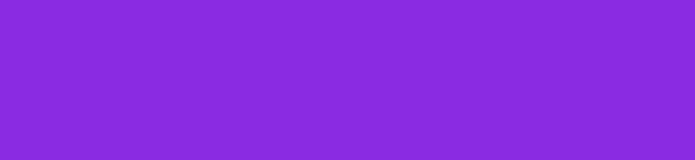
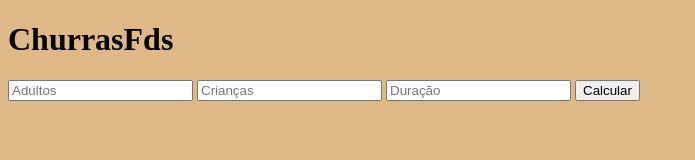
Before and after one commit to LeonardoSoaresNunes/ChurrasFds, a plain HTML site: page index.html in a window 1280 px wide. Shown: the whole page, without its empty margins (0-695 px from the left). Drawn offline with Linux system fonts and the light colour scheme.

Commit message:
Criando Minha Estrutura Html

```diff
--- a/css/style.css
+++ b/css/style.css
@@ -1,3 +1,5 @@
 body{
-    background-color: blueviolet;
+
+    background-color:burlywood;
+
 }
--- a/index.html
+++ b/index.html
@@ -9,6 +9,19 @@
 </head>
 <body>
 
+    <div class="container">
+
+        <h1>ChurrasFds</h1>
+
+        <input id="adultos" name="adultos" type="number" placeholder="Adultos">
+        <input  id="criancas" name = "adultos" type="number" placeholder="Crianças">
+        <input id="duracao" name="duraca" type="number" placeholder="Duração">
+        <button >Calcular</button>
+
+
+
+    </div>
+
 
 
 
```
